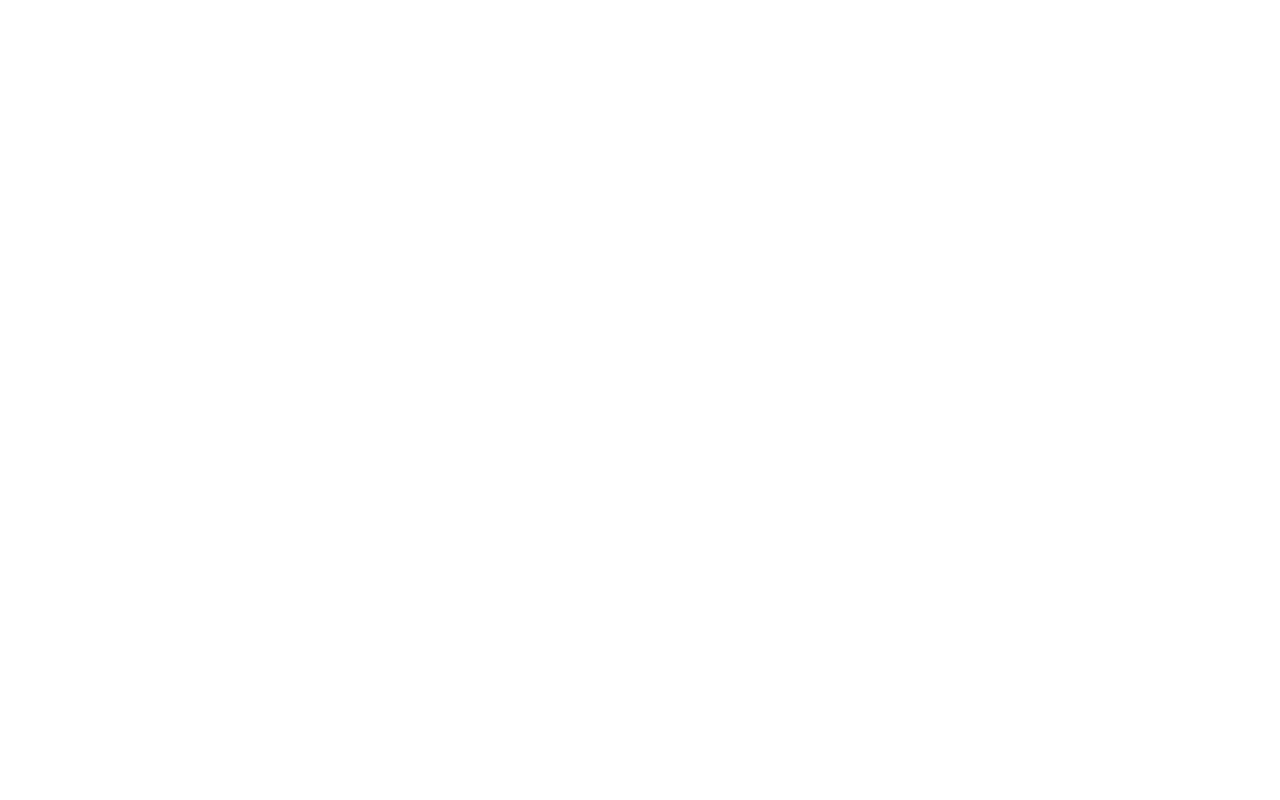
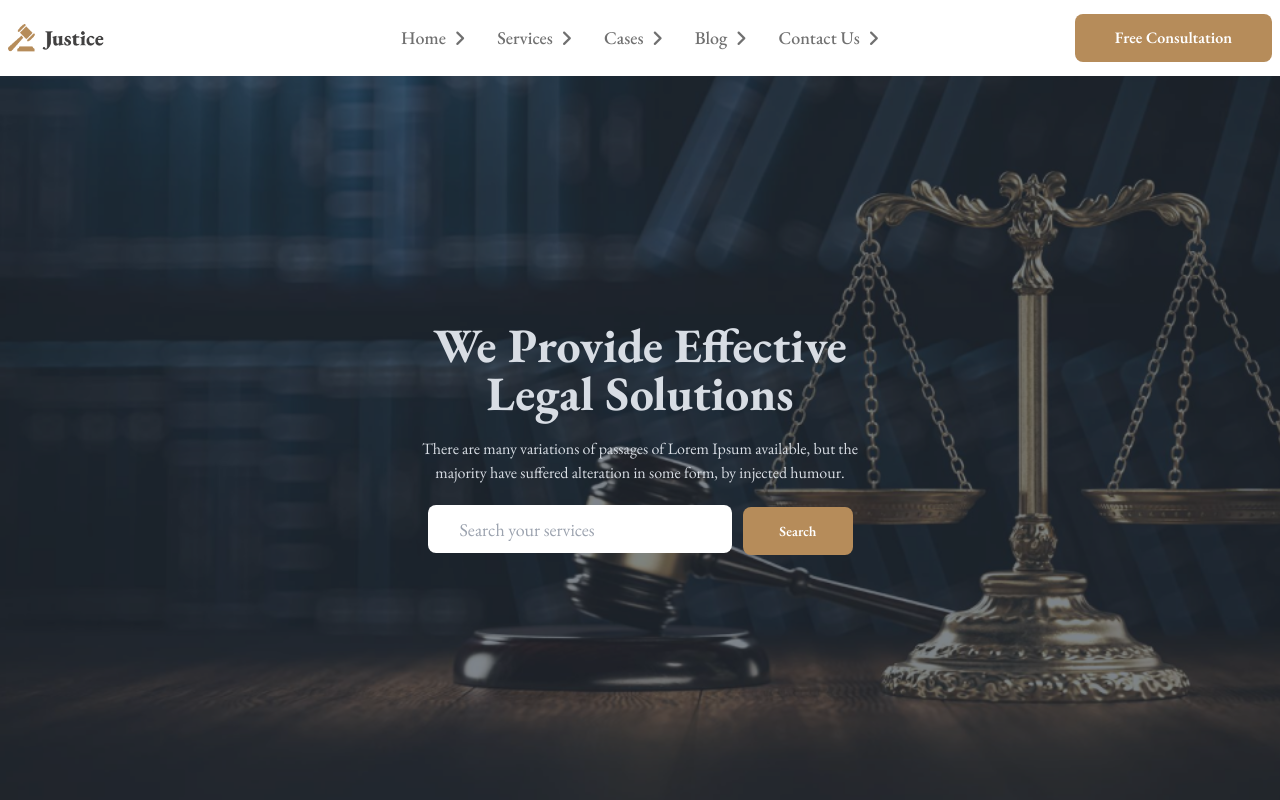
Before and after one commit to Ishtiak007/Legal-Solutions-Landing-Page, a plain HTML site: page index.html in a window 1280 px wide. Drawn offline with nearby package versions, Linux system fonts and the light colour scheme.

Commit message:
Navbar and banner section added

```diff
--- a/index.html
+++ b/index.html
@@ -19,9 +19,140 @@
       crossorigin="anonymous"
       referrerpolicy="no-referrer"
     />
+    <!-- google font -->
+    <link rel="preconnect" href="https://fonts.googleapis.com" />
+    <link rel="preconnect" href="https://fonts.gstatic.com" crossorigin />
+    <link
+      href="https://fonts.googleapis.com/css2?family=EB+Garamond:wght@400;500;600;700;800&display=swap"
+      rel="stylesheet"
+    />
+    <!-- custom style -->
+    <style>
+      .font-family {
+        font-family: "EB Garamond", serif;
+      }
+    </style>
   </head>
-  <body>
-    <header></header>
+  <body class="font-family">
+    <header class="max-w-screen-xl mx-auto">
+      <nav>
+        <div class="navbar bg-base-100">
+          <div class="navbar-start">
+            <div class="dropdown">
+              <label tabindex="0" class="btn btn-ghost lg:hidden">
+                <svg
+                  xmlns="http://www.w3.org/2000/svg"
+                  class="h-5 w-5"
+                  fill="none"
+                  viewBox="0 0 24 24"
+                  stroke="currentColor"
+                >
+                  <path
+                    stroke-linecap="round"
+                    stroke-linejoin="round"
+                    stroke-width="2"
+                    d="M4 6h16M4 12h8m-8 6h16"
+                  />
+                </svg>
+              </label>
+              <ul
+                tabindex="0"
+                class="menu menu-sm dropdown-content mt-3 z-[1] p-2 shadow bg-base-100 rounded-box w-52"
+              >
+                <li>
+                  <a>Home <i class="fa-solid fa-angle-right"></i></a>
+                </li>
+                <li>
+                  <a>Services <i class="fa-solid fa-angle-right"></i></a>
+                </li>
+                <li>
+                  <a>Cases <i class="fa-solid fa-angle-right"></i></a>
+                </li>
+                <li>
+                  <a>Blog <i class="fa-solid fa-angle-right"></i></a>
+                </li>
+                <li>
+                  <a>Contact Us <i class="fa-solid fa-angle-right"></i></a>
+                </li>
+              </ul>
+            </div>
+            <a class="normal-case text-xl flex gap-4">
+              <img class="w-24" src="./images/logo2.png" alt="" />
+            </a>
+          </div>
+          <div class="navbar-center hidden lg:flex">
+            <ul class="menu menu-horizontal px-1">
+              <li>
+                <a class="font-medium text-[#707070] text-lg"
+                  >Home <i class="fa-solid fa-angle-right"></i
+                ></a>
+              </li>
+              <li>
+                <a class="font-medium text-[#707070] text-lg"
+                  >Services <i class="fa-solid fa-angle-right"></i
+                ></a>
+              </li>
+              <li>
+                <a class="font-medium text-[#707070] text-lg"
+                  >Cases <i class="fa-solid fa-angle-right"></i
+                ></a>
+              </li>
+              <li>
+                <a class="font-medium text-[#707070] text-lg"
+                  >Blog <i class="fa-solid fa-angle-right"></i
+                ></a>
+              </li>
+              <li>
+                <a class="font-medium text-[#707070] text-lg"
+                  >Contact Us <i class="fa-solid fa-angle-right"></i
+                ></a>
+              </li>
+            </ul>
+          </div>
+          <div class="navbar-end">
+            <button
+              class="py-3 rounded-lg px-10 bg-[#B68C5A] text-base font-semibold text-white"
+            >
+              Free Consultation
+            </button>
+          </div>
+        </div>
+      </nav>
+      <section class="max-w-screen-xl mx-auto">
+        <div>
+          <div
+            class="hero min-h-[calc(100vh-76px)]"
+            style="background-image: url('./images/banner.png')"
+          >
+            <div class="hero-overlay bg-opacity-60"></div>
+            <div class="hero-content text-center text-neutral-content">
+              <div class="max-w-md">
+                <h1 class="mb-5 text-5xl font-bold">
+                  We Provide Effective Legal Solutions
+                </h1>
+                <p class="mb-5">
+                  There are many variations of passages of Lorem Ipsum
+                  available, but the majority have suffered alteration in some
+                  form, by injected humour.
+                </p>
+                <div>
+                  <input
+                    type="text"
+                    placeholder="Search your services"
+                    class="outline-0 bg-white w-[68%] h-10 text-[#A0A0A0] py-6 px-8 rounded-lg text-lg"
+                  />
+                  <button
+                    class="py-[14px] px-9 rounded-lg bg-[#B68C5A] ml-2 text-sm font-semibold text-white"
+                  >
+                    Search
+                  </button>
+                </div>
+              </div>
+            </div>
+          </div>
+        </div>
+      </section>
+    </header>
     <main></main>
     <footer></footer>
   </body>
```
Also changed, not shown: tailwind.config.js (added, +8 -0 lines).
